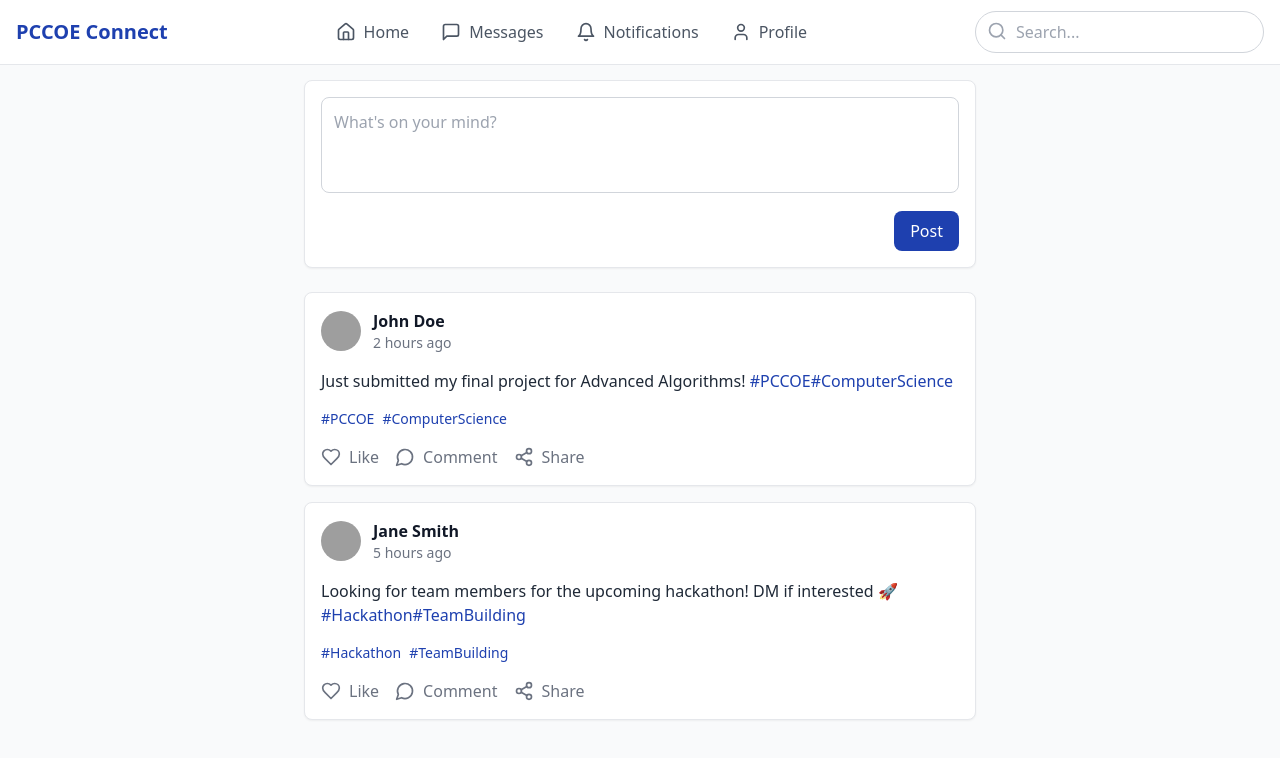
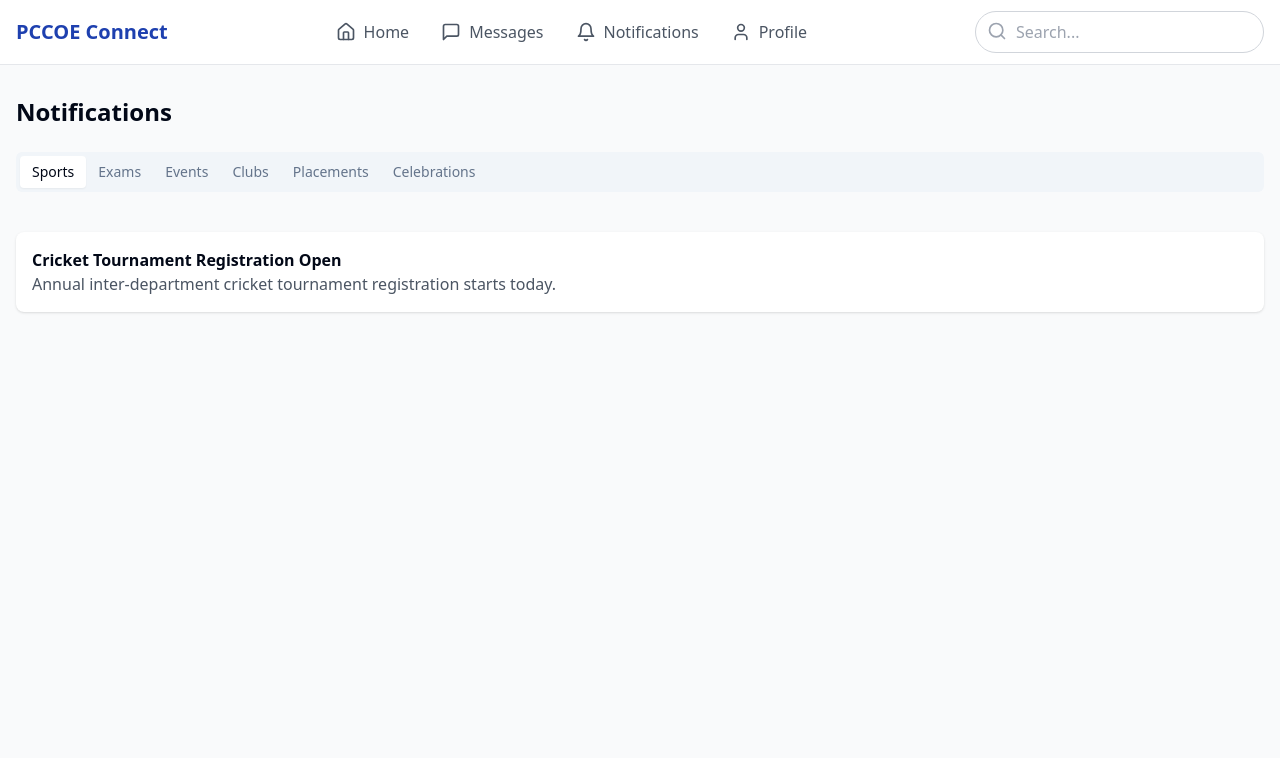
Before and after one commit to waghanshul/pccoeconnect, a React (Vite) app: page /notifications in a window 1280 px wide. Shown: the top 758 px of the page. Built offline with nearby package versions, Linux system fonts and the light colour scheme; grey boxes are pictures that could not be loaded.

Commit message:
Update names and add tabs
Changed all names to Indian names and updated profile photos to reflect Indian engineering college students. Added tabs under "notifications" with headers: "Sports", "Exams", "Events", "Clubs", "Placements", and "Celebrations".
[skip gpt_engineer]

```diff
--- a/src/App.tsx
+++ b/src/App.tsx
@@ -6,6 +6,7 @@ import { BrowserRouter, Routes, Route } from "react-router-dom";
 import Index from "./pages/Index";
 import Profile from "./pages/Profile";
 import Messages from "./pages/Messages";
+import Notifications from "./pages/Notifications";
 
 const queryClient = new QueryClient();
 
@@ -19,7 +20,7 @@ const App = () => (
           <Route path="/" element={<Index />} />
           <Route path="/messages" element={<Messages />} />
           <Route path="/messages/:userId" element={<Messages />} />
-          <Route path="/notifications" element={<Index />} />
+          <Route path="/notifications" element={<Notifications />} />
           <Route path="/profile" element={<Profile />} />
         </Routes>
       </BrowserRouter>
--- /dev/null
+++ b/src/data/mockData.ts
@@ -0,0 +1,19 @@
+export const mockUsers = [
+  { id: 1, name: "Arjun Patel", status: "online" },
+  { id: 2, name: "Priya Sharma", status: "offline" },
+  { id: 3, name: "Rahul Verma", status: "online" },
+  { id: 4, name: "Neha Gupta", status: "away" },
+];
+
+export const mockFriends = [
+  { id: 5, name: "Aditya Kumar", status: "online" },
+  { id: 6, name: "Sneha Reddy", status: "offline" },
+  { id: 7, name: "Vikram Singh", status: "online" },
+  { id: 8, name: "Ananya Desai", status: "away" },
+];
+
+export const mockMessages = [
+  { id: 1, senderId: 1, receiverId: 2, text: "Hey, how's your project going?", timestamp: "2024-02-10T10:00:00" },
+  { id: 2, senderId: 2, receiverId: 1, text: "It's going well! Almost finished with the documentation.", timestamp: "2024-02-10T10:05:00" },
+  { id: 3, senderId: 1, receiverId: 2, text: "That's great! Let me know if you need any help.", timestamp: "2024-02-10T10:10:00" },
+];
--- /dev/null
+++ b/src/pages/Notifications.tsx
@@ -0,0 +1,68 @@
+import { Tabs, TabsContent, TabsList, TabsTrigger } from "@/components/ui/tabs";
+import { Navigation } from "@/components/Navigation";
+
+const Notifications = () => {
+  return (
+    <div className="min-h-screen bg-gray-50 pt-16">
+      <Navigation />
+      <div className="container mx-auto px-4 py-8">
+        <h1 className="text-2xl font-bold mb-6">Notifications</h1>
+
+        <Tabs defaultValue="sports" className="w-full">
+          <TabsList className="w-full justify-start mb-8 overflow-x-auto">
+            <TabsTrigger value="sports">Sports</TabsTrigger>
+            <TabsTrigger value="exams">Exams</TabsTrigger>
+            <TabsTrigger value="events">Events</TabsTrigger>
+            <TabsTrigger value="clubs">Clubs</TabsTrigger>
+            <TabsTrigger value="placements">Placements</TabsTrigger>
+            <TabsTrigger value="celebrations">Celebrations</TabsTrigger>
+          </TabsList>
+
+          <TabsContent value="sports" className="space-y-4">
+            <div className="bg-white p-4 rounded-lg shadow">
+              <h3 className="font-semibold">Cricket Tournament Registration Open</h3>
+              <p className="text-gray-600">Annual inter-department cricket tournament registration starts today.</p>
+            </div>
+          </TabsContent>
+
+          <TabsContent value="exams" className="space-y-4">
+            <div className="bg-white p-4 rounded-lg shadow">
+              <h3 className="font-semibold">Mid-Semester Exam Schedule</h3>
+              <p className="text-gray-600">Mid-semester examinations start from next week.</p>
+            </div>
+          </TabsContent>
+
+          <TabsContent value="events" className="space-y-4">
+            <div className="bg-white p-4 rounded-lg shadow">
+              <h3 className="font-semibold">Technical Symposium</h3>
+              <p className="text-gray-600">Annual technical symposium registration is now open.</p>
+            </div>
+          </TabsContent>
+
+          <TabsContent value="clubs" className="space-y-4">
+            <div className="bg-white p-4 rounded-lg shadow">
+              <h3 className="font-semibold">Robotics Club Meeting</h3>
+              <p className="text-gray-600">Weekly robotics club meeting scheduled for Friday.</p>
+            </div>
+          </TabsContent>
+
+          <TabsContent value="placements" className="space-y-4">
+            <div className="bg-white p-4 rounded-lg shadow">
+              <h3 className="font-semibold">TCS Campus Drive</h3>
+              <p className="text-gray-600">TCS campus recruitment drive scheduled next month.</p>
+            </div>
+          </TabsContent>
+
+          <TabsContent value="celebrations" className="space-y-4">
+            <div className="bg-white p-4 rounded-lg shadow">
+              <h3 className="font-semibold">Annual Day Celebration</h3>
+              <p className="text-gray-600">College annual day celebration preparations begin.</p>
+            </div>
+          </TabsContent>
+        </Tabs>
+      </div>
+    </div>
+  );
+};
+
+export default Notifications;
```
